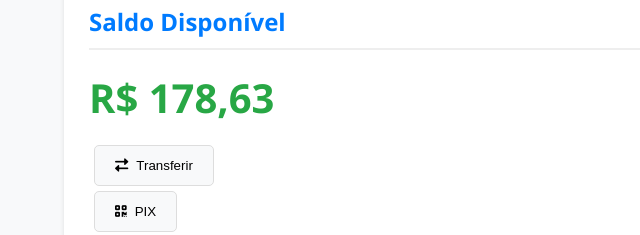
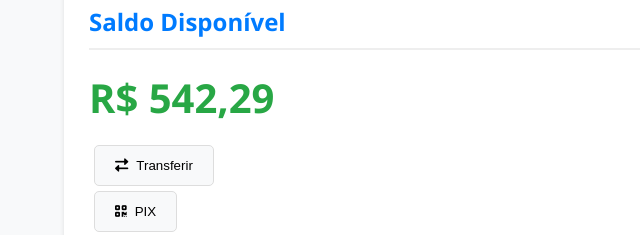
Before and after one commit to techprimeapi/account, a plain HTML site: page index.html in a window 1280 px wide. Shown: the part 163-398 px from the top of the page, 0-640 px from the left. Drawn offline with Linux system fonts and the light colour scheme.

Commit message:
Update index.html

```diff
--- a/index.html
+++ b/index.html
@@ -23,7 +23,7 @@
         <section class="dashboard">
             <div class="saldo-box">
                 <h2>Saldo Disponível</h2>
-                <p id="valorSaldo">R$ 178,63</p>
+                <p id="valorSaldo">R$ 542,29</p>
             </div>
             <div class="acoes-rapidas">
                 <button><i class="fas fa-exchange-alt"></i> Transferir</button>
```
